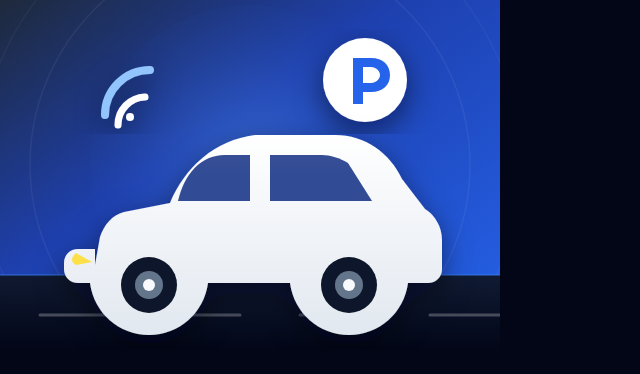
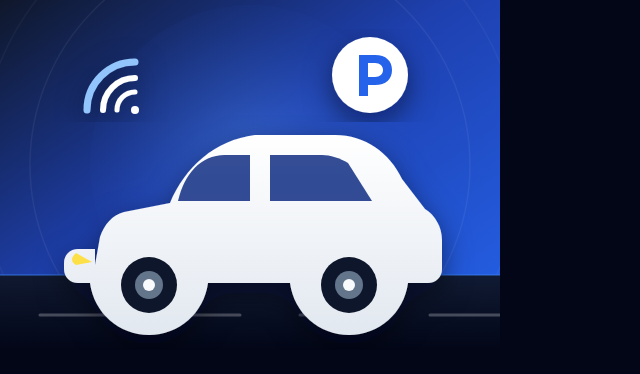
Before and after one commit to joymyr/sesam_pay, a website: page scratch/render_banner.html in a window 1280 px wide. Shown: the whole page, without its empty margins (0-640 px from the left). Drawn offline with Linux system fonts and the light colour scheme.

Commit message:
fix(icons): fix vehicle driver mask rendering, separate icon elements, and align concentric payment arcs

```diff
--- a/scratch/render_banner.html
+++ b/scratch/render_banner.html
@@ -26,8 +26,8 @@
   <defs>
     <!-- Background Gradient (Edge-to-Edge) -->
     <linearGradient id="bgGradient" x1="0%" y1="0%" x2="100%" y2="100%">
-      <stop offset="0%" stop-color="#1e293b"/>
-      <stop offset="40%" stop-color="#1e40af"/>
+      <stop offset="0%" stop-color="#0f172a"/>
+      <stop offset="45%" stop-color="#1e40af"/>
       <stop offset="100%" stop-color="#2563eb"/>
     </linearGradient>
 
@@ -73,21 +73,26 @@
 
   <!-- 4. Upper Graphic Elements (Parking 'P' and Payment Waves) -->
   <g filter="url(#softShadow)">
-    <!-- Parking 'P' Badge -->
-    <g transform="translate(365, 80)">
-      <circle cx="0" cy="0" r="42" fill="#ffffff"/>
-      <path d="M -12 -22 H 6 C 18 -22 25 -15 25 -5 C 25 5 18 12 6 12 H -2 V 24 H -12 Z M -2 -13 V 3 H 6 C 11 3 15 -1 15 -5 C 15 -9 11 -13 6 -13 Z" fill="#2563eb"/>
+    <!-- Parking 'P' Badge (Top Right) -->
+    <g transform="translate(370, 75)">
+      <circle cx="0" cy="0" r="38" fill="#ffffff"/>
+      <path d="M -11 -20 H 5 C 16 -20 22 -14 22 -5 C 22 4 16 10 5 10 H -2 V 21 H -11 Z M -2 -12 V 2 H 5 C 10 2 13 -1 13 -5 C 13 -9 10 -12 5 -12 Z" fill="#2563eb"/>
     </g>
 
-    <!-- Contactless Payment Waves -->
-    <g transform="translate(130, 95)">
-      <path d="M -25 20 A 45 45 0 0 1 20 -25" fill="none" stroke="#93c5fd" stroke-width="8" stroke-linecap="round"/>
-      <path d="M -12 30 A 28 28 0 0 1 15 2" fill="none" stroke="#ffffff" stroke-width="7" stroke-linecap="round"/>
-      <circle cx="0" cy="22" r="4" fill="#ffffff"/>
+    <!-- Perfectly Concentric Contactless Payment Waves (Top Left) -->
+    <g transform="translate(135, 110)">
+      <!-- Outer Arc -->
+      <path d="M -48 0 A 48 48 0 0 1 0 -48" fill="none" stroke="#93c5fd" stroke-width="7" stroke-linecap="round"/>
+      <!-- Middle Arc -->
+      <path d="M -32 0 A 32 32 0 0 1 0 -32" fill="none" stroke="#ffffff" stroke-width="6" stroke-linecap="round"/>
+      <!-- Inner Arc -->
+      <path d="M -18 0 A 18 18 0 0 1 0 -18" fill="none" stroke="#ffffff" stroke-width="5" stroke-linecap="round"/>
+      <!-- Center Dot -->
+      <circle cx="0" cy="0" r="4" fill="#ffffff"/>
     </g>
   </g>
 
-  <!-- 5. Main Car Illustration (Vertically and Horizontally Balanced) -->
+  <!-- 5. Main Car Illustration (Cleanly spaced below top badges) -->
   <g transform="translate(60, 95)" filter="url(#softShadow)">
     <!-- Car Silhouette -->
     <path d="M 35 170
```
Also changed, not shown: assets/icon.svg, assets/images/large.png, assets/images/small.png, drivers/vehicle/assets/icon.svg.
